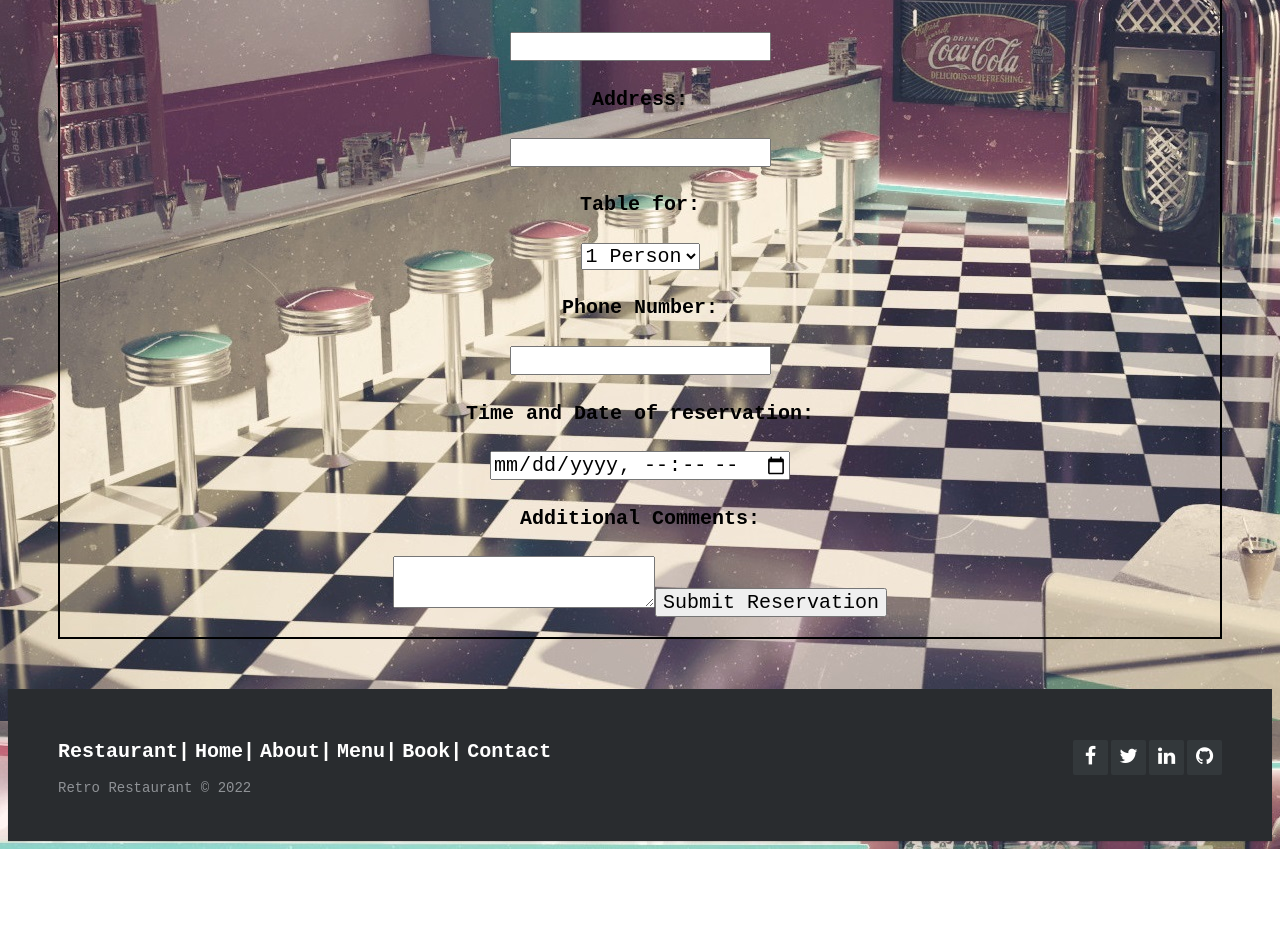
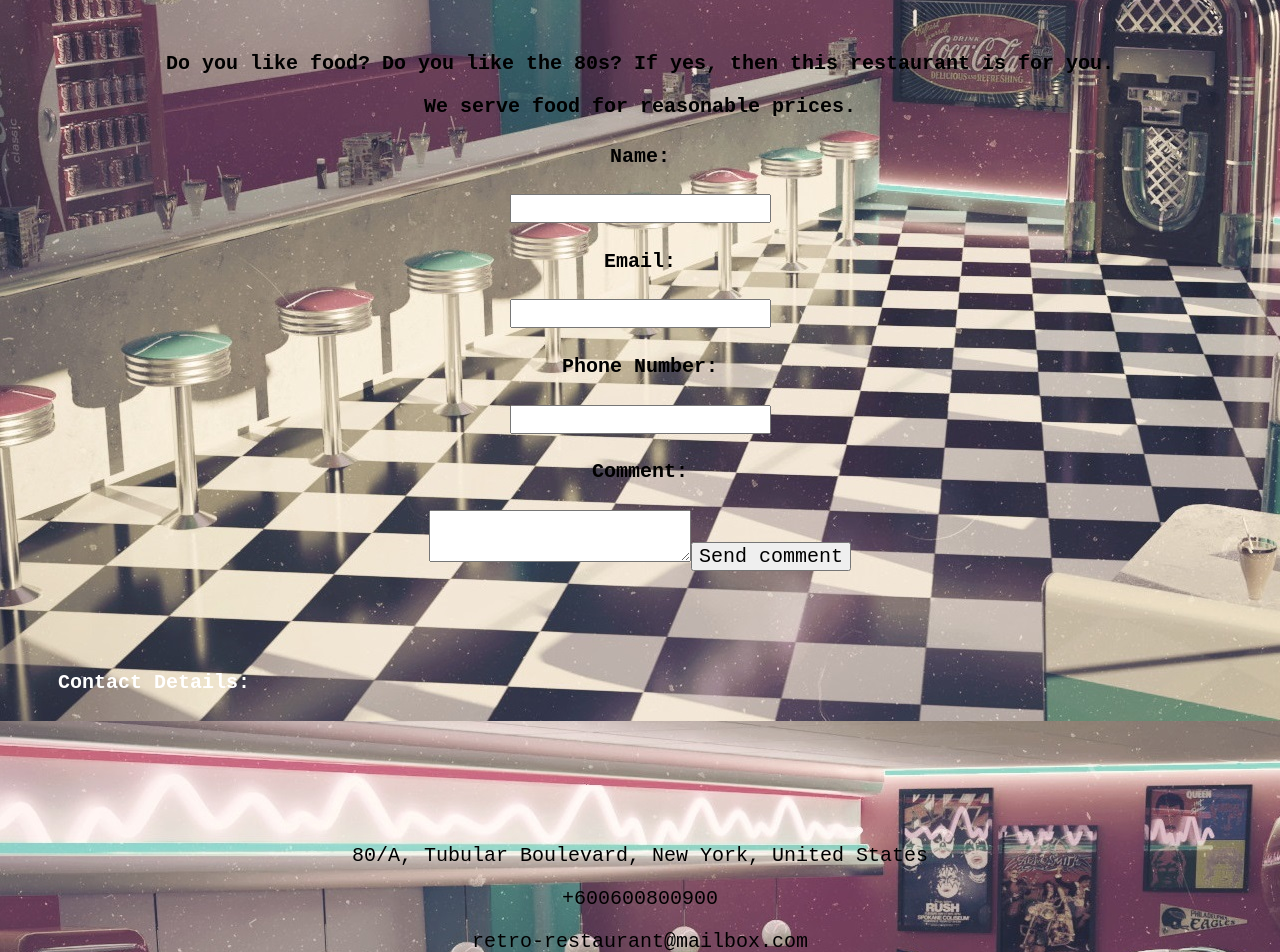
Before and after one commit to darioavila2022/react-restaurant-app, a React (Create React App) app: page /contact in a window 1280 px wide. Shown: the part 280-1232 px from the top of the page. Before the commit the page ends 1129 px from the top, so only its background shows below. Built offline with nearby package versions, Linux system fonts and the light colour scheme.

Commit message:
Contact section added.

```diff
--- a/src/components/form/Form.js
+++ b/src/components/form/Form.js
@@ -24,7 +24,7 @@ const Form = () => {
     event.preventDefault()
     console.log(details)
     try {
-      const docRef = await addDoc(collection(db, "Contact"), details);
+      const docRef = await addDoc(collection(db, "Booking"), details);
       console.log("Document written with ID: ", docRef.id);
       modal.classList.toggle('display-none')
       close.addEventListener("click", () => {
@@ -67,7 +67,6 @@ const Form = () => {
           <option value="3">3 People</option>
           <option value="4">4 People</option>
         </select>
-
         <h4>Phone Number:</h4> <input type="tel" name="phone" onChange={handleChange} />
         <h4>Time and Date of reservation:</h4> <input type="datetime-local" name="reservationTime" onChange={handleChange} />
         <h4>Additional Comments:</h4> <textarea type="text" name="comments" onChange={handleChange} />
--- a/src/views/book/Book.js
+++ b/src/views/book/Book.js
@@ -1,12 +1,27 @@
+// import React from "react";
+
+// function Book () {
+//     return (
+//         <div>
+//             <h1>Book</h1>
+//             <h2>
+//             Lorem ipsum dolor sit amet. Est accusantium ipsa aut odit quisquam sed consequuntur mollitia et quos ratione qui repellat odio et sequi voluptates? Sed enim error et itaque sequi At voluptatem corporis est iusto asperiores in optio reiciendis sit saepe corrupti. Et voluptatem cupiditate est voluptatem officiis ut tempore repellat non quae molestiae et odio sunt aut molestiae eveniet aut facere repellat. Pellat aut sint quia et nulla facere eum expedita voluptatem aut facere nesciunt qui esse alias. Qui nulla animi sit vitae reprehenderit qui adipisci quibusdam rem quibusdam voluptatibus. Quo deserunt sunt qui officiis velit qui consequatur minima hic consequuntur doloremque. Ab aliquam odit eos ratione inventore sed nesciunt explicabo et dolor labore et praesentium voluptas in officiis enim aut magni quas. Est veritatis vitae est quidem voluptates eos galisum odio ex illum expedita aut veniam voluptatibus vel vitae iure. Eum odit dignissimos qui laborum cumque At excepturi dolorem quo fugiat impedit sed labore repellat ad dolorem fuga.
+//             </h2>
+//         </div>
+//     )
+// }
+
+// export default Book
+
 import React from "react";
+import Form from "../../components/form/Form";
+
+import './book.css'
 
 function Book () {
     return (
-        <div>
-            <h1>Book</h1>
-            <h2>
-            Lorem ipsum dolor sit amet. Est accusantium ipsa aut odit quisquam sed consequuntur mollitia et quos ratione qui repellat odio et sequi voluptates? Sed enim error et itaque sequi At voluptatem corporis est iusto asperiores in optio reiciendis sit saepe corrupti. Et voluptatem cupiditate est voluptatem officiis ut tempore repellat non quae molestiae et odio sunt aut molestiae eveniet aut facere repellat. Pellat aut sint quia et nulla facere eum expedita voluptatem aut facere nesciunt qui esse alias. Qui nulla animi sit vitae reprehenderit qui adipisci quibusdam rem quibusdam voluptatibus. Quo deserunt sunt qui officiis velit qui consequatur minima hic consequuntur doloremque. Ab aliquam odit eos ratione inventore sed nesciunt explicabo et dolor labore et praesentium voluptas in officiis enim aut magni quas. Est veritatis vitae est quidem voluptates eos galisum odio ex illum expedita aut veniam voluptatibus vel vitae iure. Eum odit dignissimos qui laborum cumque At excepturi dolorem quo fugiat impedit sed labore repellat ad dolorem fuga.
-            </h2>
+        <div className='form'>
+            <Form />
         </div>
     )
 }
--- a/src/views/book/book.css
+++ b/src/views/book/book.css
@@ -0,0 +1,5 @@
+.form {
+    margin: 50px;
+    padding: 20px;
+    border: 2px solid black;
+}
--- a/src/views/contact/Contact.js
+++ b/src/views/contact/Contact.js
@@ -1,12 +1,72 @@
-import React from "react";
-import Form from "../../components/form/Form";
+import React, { useState } from "react"
+import { addDoc, collection } from "firebase/firestore";
+import { db } from "../../config/firestore";
 
 import './contact.css'
+import modalImage from '../../images/modalImageContact.jpg'
 
-function Contact () {
+function Contact() {
+
+    const modal = document.querySelector(".modal-wrap")
+    const close = document.querySelector(".modal-close")
+
+    const [details, setDetails] = useState({
+        name: "",
+        email: "",
+        phone: "",
+        comments: "",
+      })
+
+      async function handleSubmit(event) {
+        event.preventDefault()
+        console.log(details)
+        try {
+          const docRef = await addDoc(collection(db, "Contact"), details);
+          console.log("Document written with ID: ", docRef.id);
+          modal.classList.toggle('display-none')
+          close.addEventListener("click", () => {
+            modal.classList.toggle('display-none')
+          })
+        } catch (e) {
+          console.error("Error in adding document", e)
+        } finally {
+          document.getElementById('contactForm').reset()
+        }
+      }
+
+
+      function handleChange(event) {
+        const { target } = event
+        const { name, value } = target
+        const newValues = { ...details, [name]: value }
+        setDetails(newValues)
+      }
+
+
     return (
-        <div className='form'>
-            <Form />
+        <div>
+            <div className="modal-wrap display-none">
+                <div className="modal">
+                    <img src={modalImage} alt="" />
+                    <p>Thank you for your comment!</p>
+                    <p>It really helps us become better</p>
+                    <button className="btn modal-close">Close</button>
+                </div>
+            </div>
+            <h2>Contact us:</h2>
+            <h3>Do you like food? Do you like the 80s? If yes, then this restaurant is for you.</h3>
+            <h3>We serve food for reasonable prices.</h3>
+            <form id="contactForm" className="contact-form" onSubmit={handleSubmit}>
+                <h4>Name:</h4> <input type="text" name="name" onChange={handleChange} />
+                <h4>Email:</h4> <input type="email" name="email" onChange={handleChange} />
+                <h4>Phone Number:</h4> <input type="tel" name="phone" onChange={handleChange} />
+                <h4>Comment:</h4> <textarea type="text" name="comment" onChange={handleChange} />
+                <button type="submit" className="submit">Send comment</button>
+                <h2>Contact Details:</h2>
+                <p>80/A, Tubular Boulevard, New York, United States</p>
+                <p>+600600800900</p>
+                <p>retro-restaurant@mailbox.com</p>
+            </form>
         </div>
     )
 }
```
Also changed, not shown: src/images/modalImage.jpg (added), src/images/modalImageContact.jpg (added).
